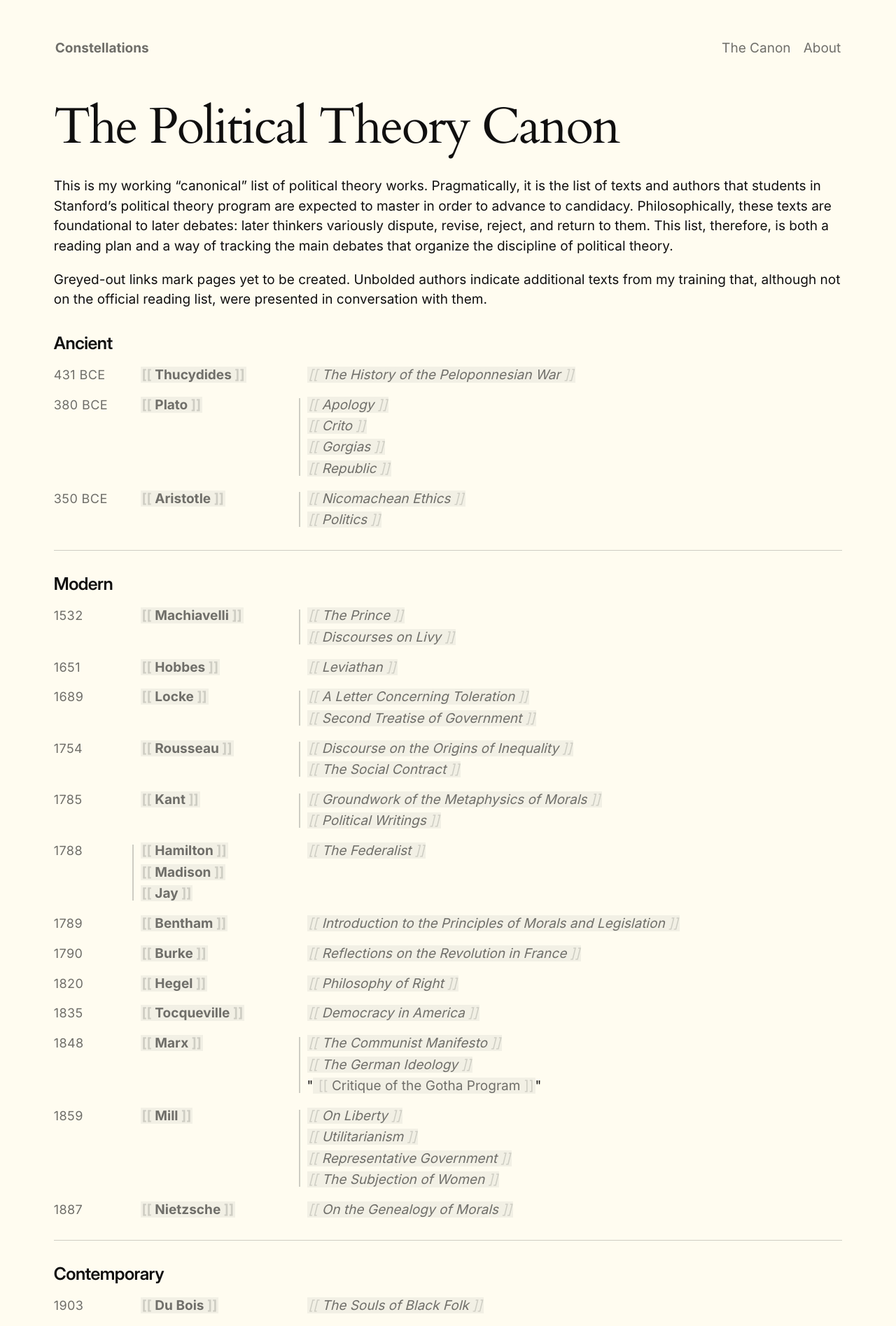
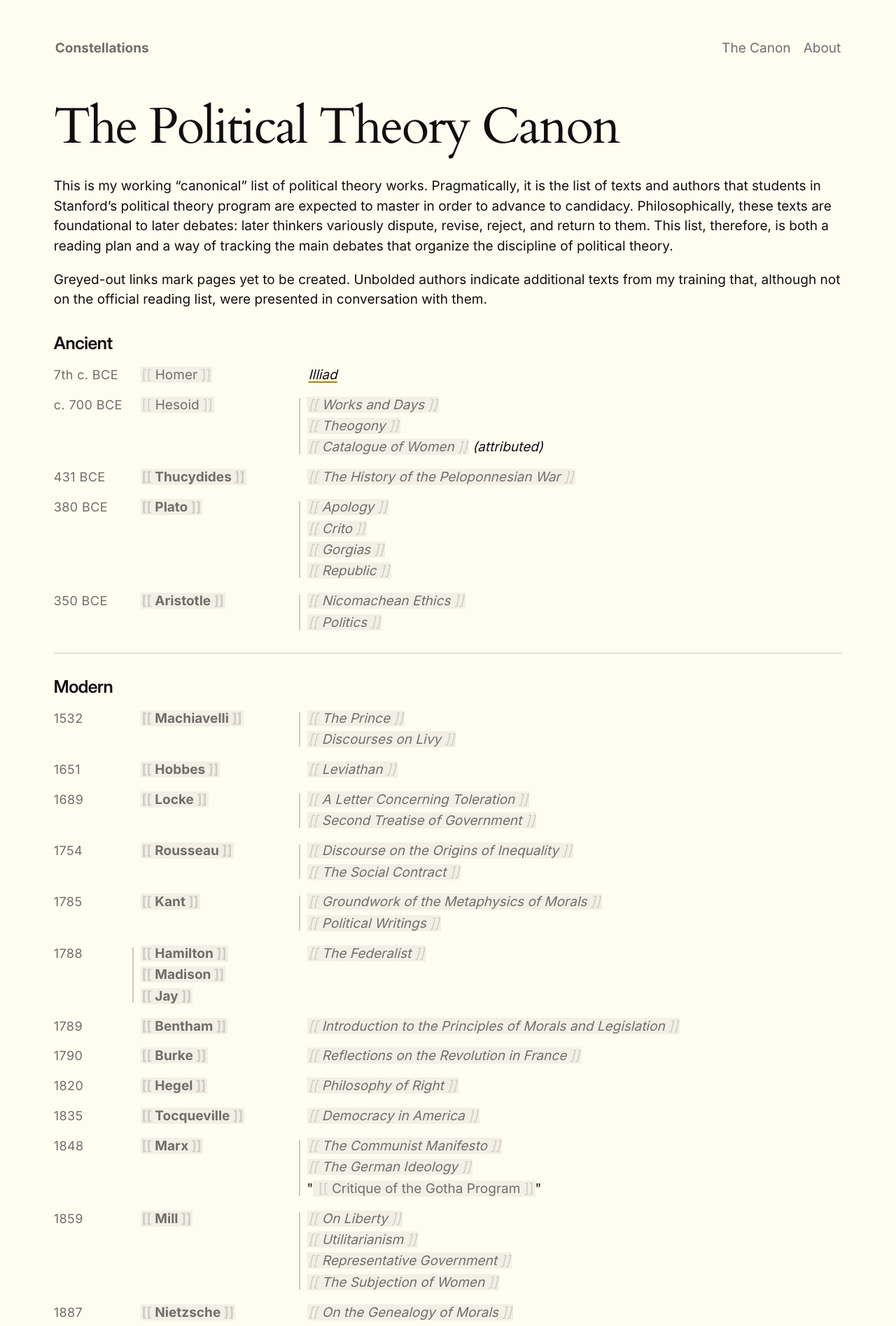
Before and after one commit to andyzwang/notes, a Jekyll site: the page built from _pages/the-canon.md, in a window 1280 px wide. Shown: the top 1895 px of the page at 70% size. Built offline with Jekyll 4.4.1, drawn with Linux system fonts in a browser that asks for light colours.

Commit message:
Fix the canon...

```diff
--- a/_config.yml
+++ b/_config.yml
@@ -1,7 +1,7 @@
 title:               Constellations
 timezone:            America/Los_Angeles
 include:             ['_pages']
-exclude:             ['_includes/notes_graph.json']
+exclude:             ['_includes/notes_graph.json', '_notes/drafts']
 # You may need to change the base URL depending on your deploy configuration.
 url:                 'https://notes.andyzwang.com'
 baseurl:             ''
--- a/_includes/head.html
+++ b/_includes/head.html
@@ -42,7 +42,7 @@
     {% if page.id == "home" %}
       {{ site.title }}
     {% else %}
-      {{ page.title }} &mdash; {{ site.title }}
+      {{ page.title | strip_html | escape }} &mdash; {{ site.title }}
     {% endif %}
   </title>
 </head>
--- a/_layouts/note.html
+++ b/_layouts/note.html
@@ -4,7 +4,7 @@ layout: default
 
 <article>
   <div>
-    <h1>{{ page.title }}</h1>
+    <h1>{{ page.display_title | default: page.title }}</h1>
     <time datetime="{{ page.last_modified_at | date_to_xmlschema }}">{% if page.type != 'pages' %}
       Last updated on {{ page.last_modified_at | date: "%B %-d, %Y" }}
       {% endif %}
--- a/_pages/the-canon.md
+++ b/_pages/the-canon.md
@@ -13,6 +13,28 @@ Greyed-out links mark pages yet to be created. Unbolded authors indicate additio
 ## Ancient
 
 <div class="reading-list">
+  <div class="reading-list-entry">
+    <span class="reading-list-date">7th c. BCE</span>
+    <span class="reading-list-author minor-author">[[Homer]]</span>
+    <span class="reading-list-works"><em>[[Illiad]]</em></span>
+  </div>
+  <div class="reading-list-group">
+    <div class="reading-list-entry">
+      <span class="reading-list-date">c. 700 BCE</span>
+      <span class="reading-list-author minor-author">[[Hesoid]]</span>
+      <span class="reading-list-works"><em>[[Works and Days]]</em></span>
+    </div>
+    <div class="reading-list-entry">
+      <span class="reading-list-date"></span>
+      <span class="reading-list-author"></span>
+      <span class="reading-list-works"><em>[[Theogony]]</em></span>
+    </div>
+    <div class="reading-list-entry">
+      <span class="reading-list-date"></span>
+      <span class="reading-list-author minor-author"><em></em></span>
+      <span class="reading-list-works"><em>[[Catalogue of Women]] (attributed)</em></span>
+    </div>
+  </div>
   <div class="reading-list-entry">
     <span class="reading-list-date">431 BCE</span>
     <span class="reading-list-author">[[Thucydides]]</span>
--- a/_sass/_list.scss
+++ b/_sass/_list.scss
@@ -38,6 +38,10 @@
 
 .reading-list-author {
   font-weight: bold;
+}
+
+.minor-author {
+  font-weight: normal !important;
 }
 
 .reading-list-group {
```
Also changed, not shown: Constellations/drafts/your-first-note.md (deleted, +0 -127 lines), _notes/Illiad.md (added, +4 -0 lines), _pages/index.md (+1 -1 lines).
